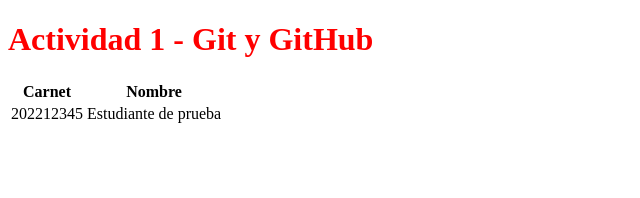
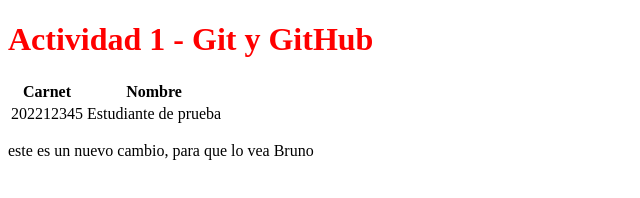
Before and after one commit to MynorEscobar/dw2022_actividad07marzo, a plain HTML site: page index.html in a window 1280 px wide. Shown: the whole page, without its empty margins (0-640 px from the left). Drawn offline with Linux system fonts and the light colour scheme.

Commit message:
cambio en index.html

```diff
--- a/index.html
+++ b/index.html
@@ -23,6 +23,6 @@
             </tr>
         </tbody>
     </table>
-
+    <p>este es un nuevo cambio, para que lo vea Bruno</p>
 </body>
 </html>
```
